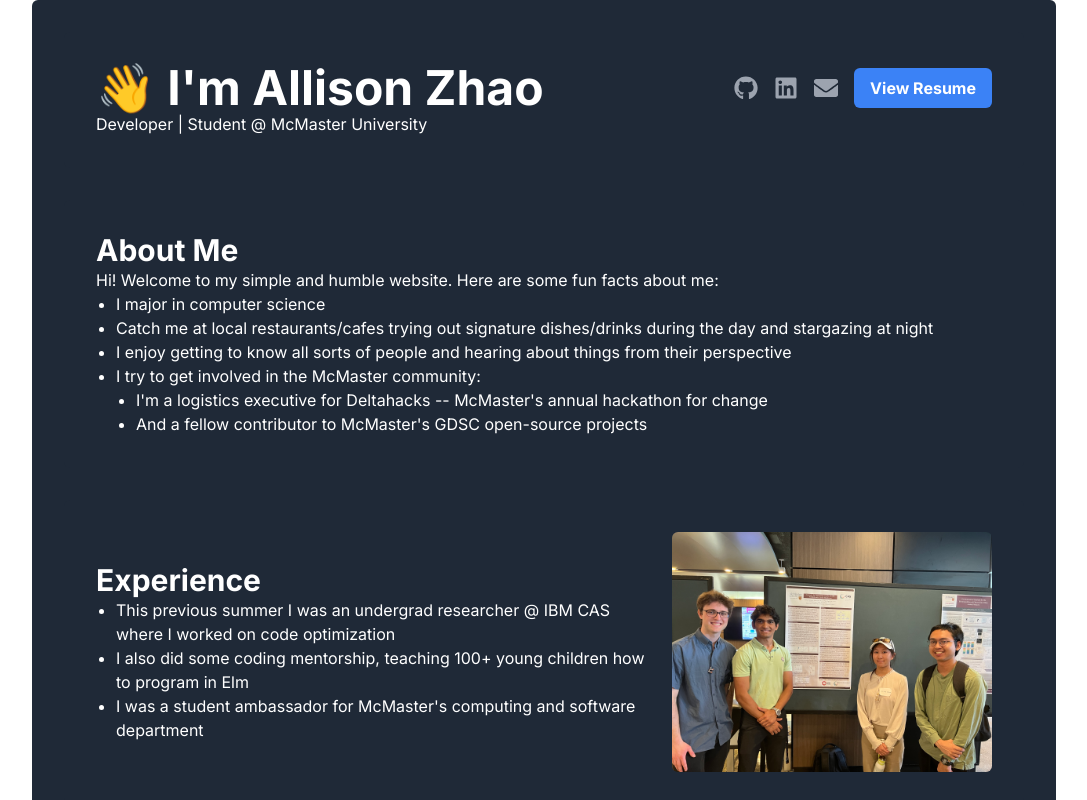
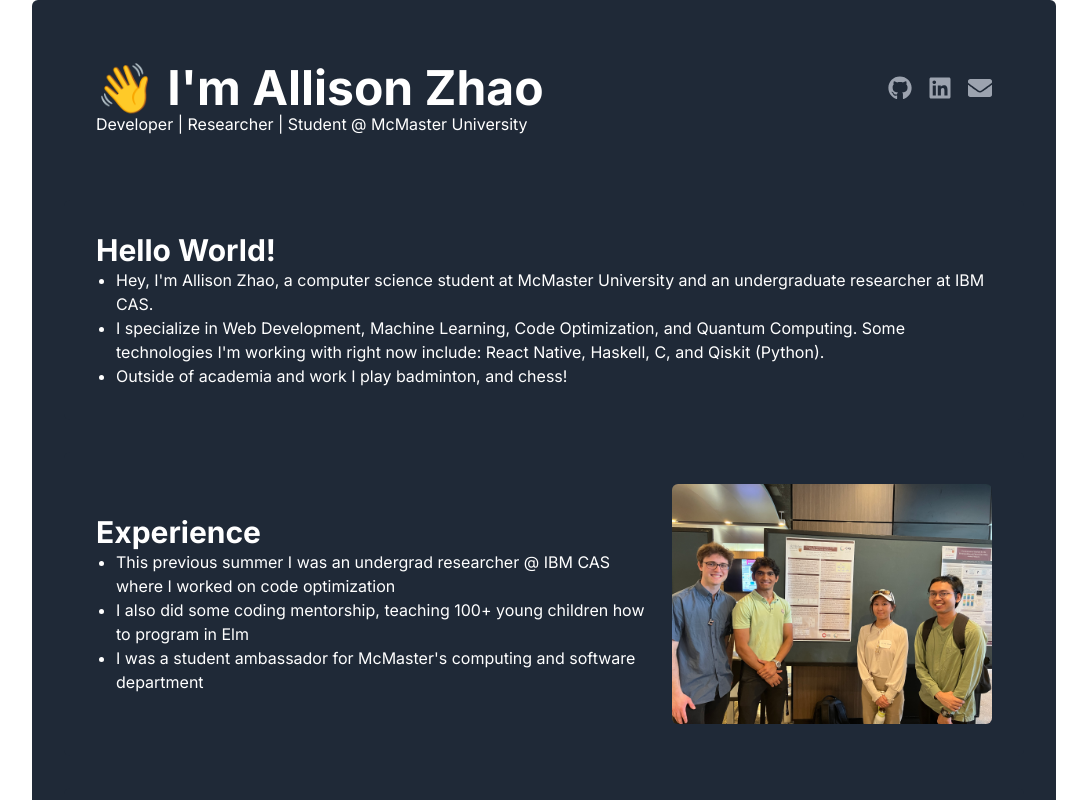
Before and after one commit to allison-stack/personal-website, a Next.js app: page / in a window 1280 px wide. Shown: the top 800 px of the page, without its empty margins (96-1183 px from the left). Built offline with nearby package versions, Linux system fonts and the light colour scheme.

Commit message:
update about me section

```diff
--- a/app/page.tsx
+++ b/app/page.tsx
@@ -4,7 +4,7 @@ import { FaGithub, FaLinkedin, FaEnvelope } from "react-icons/fa";
 export default function Home() {
   return (
     <main className="max-w-5xl mx-auto p-8 bg-gray-800 rounded-md text-white">
-      <section className="mb-8 bg-gray-800 p-8 rounded-md">
+      <section className="mb-8 bg-gray-1000 p-8 rounded-md">
         <div className="flex justify-between items-center">
           <h1 className="text-5xl font-bold">👋 I&apos;m Allison Zhao</h1>
           <div className="flex items-center space-x-4">
@@ -17,32 +17,21 @@ export default function Home() {
             <a href="mailto:allisonzhao.uni@gmail.com">
               <FaEnvelope className="text-2xl text-gray-400 hover:text-gray-200" />
             </a>
-            <a className="text-blue-600 underline" href="https://drive.google.com/file/d/1fg8KX70MgNv15gsqKbiV9Uyq5t6-qrDO/view?usp=sharing" target="_blank" rel="noopener noreferrer">
-              <button className="bg-blue-500 hover:bg-blue-700 text-white font-bold py-2 px-4 rounded-md">
-                View Resume
-              </button>
-            </a>
           </div>
         </div>
-        <p>Developer | Student @ McMaster University</p>
+        <p>Developer | Researcher | Student @ McMaster University</p>
       </section>
 
       <section className="mb-8 bg-gray-800 p-8 rounded-md">
-        <h2 className="text-3xl font-bold">About Me</h2>
+        <h2 className="text-3xl font-bold">Hello World!</h2>
         <p>
-          Hi! Welcome to my simple and humble website. Here are some fun facts about me:
+          <ul className="list-disc pl-5">
+            <li>Hey, I'm Allison Zhao, a computer science student at McMaster University and an undergraduate researcher at IBM CAS.</li>
+            <li>I specialize in Web Development, Machine Learning, Code Optimization, and Quantum Computing. Some technologies I'm working with right now include: React Native, Haskell, C, and Qiskit (Python).</li>
+            <li>Outside of academia and work I play badminton, and chess!</li>
+          </ul>
         </p>
-        <ul className="list-disc pl-5">
-          <li>I major in computer science</li>
-          <li>Catch me at local restaurants/cafes trying out signature dishes/drinks during the day and stargazing at night</li>
-          <li>I enjoy getting to know all sorts of people and hearing about things from their perspective</li>
-          <li>I try to get involved in the McMaster community:
-              <ul className="list-disc pl-5">
-                  <li>I&apos;m a logistics executive for Deltahacks -- McMaster&apos;s annual hackathon for change</li>
-                  <li>And a fellow contributor to McMaster&apos;s GDSC open-source projects</li>
-              </ul>
-          </li>
-        </ul>
+
       </section>
 
       <section className="mb-8 bg-gray-800 p-8 rounded-md flex items-center">
```
